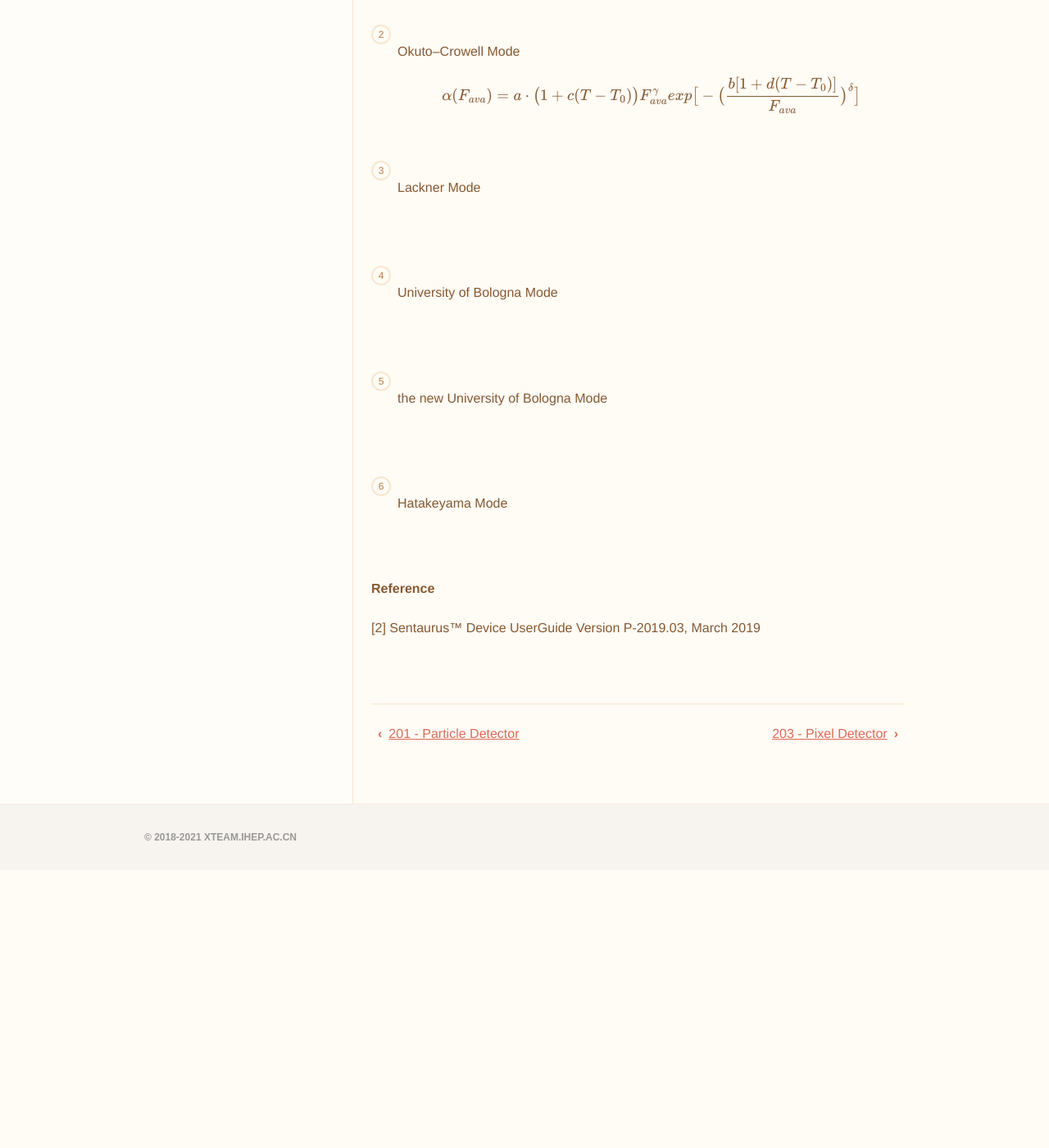
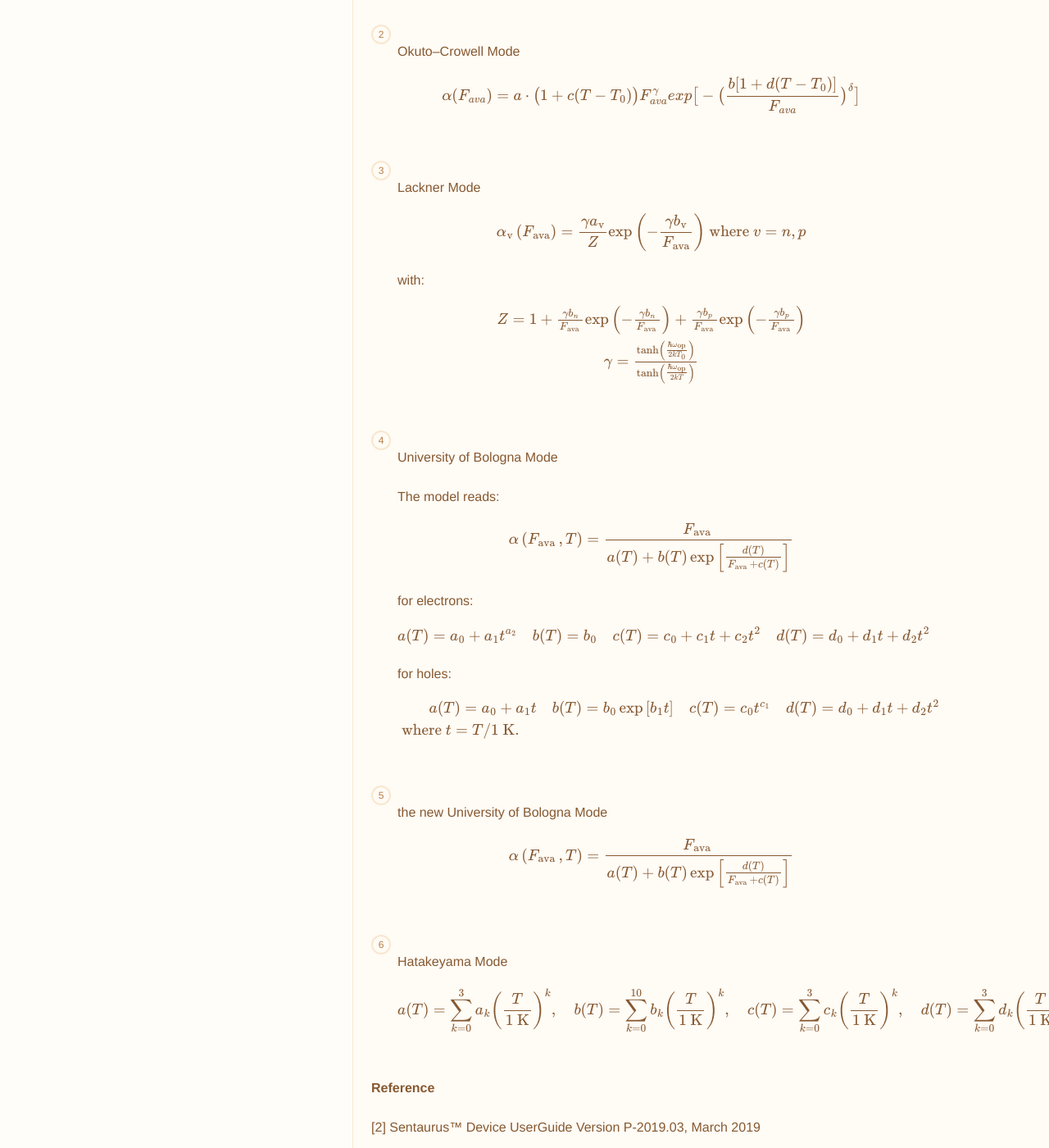
Before and after one commit to dt-np/xteam, a Jekyll site: the page built from _docs/202_silicon.md, in a window 1280 px wide and 1400 px high, scrolled down 2328 px. Shown: the whole window at 82% size. Built offline with Jekyll 4.4.1, drawn with Linux system fonts in a browser that asks for light colours; formulas are drawn with MathJax 3; before the commit the page ends 3389 px from its top, so only the background shows below that.

Commit message:
Update 202_silicon.md

```diff
--- a/_docs/202_silicon.md
+++ b/_docs/202_silicon.md
@@ -70,25 +70,51 @@ There are some Impact Ionization Models and they give the ionization coefficient
   3. Lackner Mode
 
       $$
+      \alpha_{\mathrm{v}}\left(F_{\mathrm{ava}}\right)=\frac{\gamma a_{\mathrm{v}}}{Z} \exp \left(-\frac{\gamma b_{\mathrm{v}}}{F_{\mathrm{ava}}}\right) \text { where } v=n, p
+      $$
 
+      with:
+
+      $$
+      \begin{array}{c}
+      Z=1+\frac{\gamma b_{n}}{F_{\text {ava }}} \exp \left(-\frac{\gamma b_{n}}{F_{\text {ava }}}\right)+\frac{\gamma b_{p}}{F_{\text {ava }}} \exp \left(-\frac{\gamma b_{p}} {F_{\text {ava }}}\right) \\
+      \gamma=\frac{\tanh \left(\frac{\hbar \omega_{\mathrm{op}}}{2 k T_{0}}\right)}{\tanh \left(\frac{\hbar \omega_{\mathrm{op}}}{2 k T}\right)}
+      \end{array}
       $$
 
   4. University of Bologna Mode
 
+      The model reads:
+
+      $$
+      \alpha\left(F_{\text {ava }}, T\right)=\frac{F_{\text {ava }}}{a(T)+b(T) \exp \left[\frac{d(T)}{F_{\text {ava }}+c(T)}\right]}
       $$
 
+      for electrons:
+
+      $$
+      a(T)=a_{0}+a_{1} t^{a_{2}} \quad b(T)=b_{0} \quad c(T)=c_{0}+c_{1} t+c_{2} t^{2} \quad d(T)=d_{0}+d_{1} t+d_{2} t^{2}
+      $$
+
+      for holes:
+
+      $$
+      \begin{array}{l}
+      \qquad a(T)=a_{0}+a_{1} t \quad b(T)=b_{0} \exp \left[b_{1} t\right] \quad c(T)=c_{0} t^{c_{1}} \quad d(T)=d_{0}+d_{1} t+d_{2} t^{2} \\
+      \text { where } t=T / 1 \mathrm{~K} .
+      \end{array}
       $$
 
   5. the new University of Bologna Mode
 
       $$
-
+      \alpha\left(F_{\text {ava }}, T\right)=\frac{F_{\text {ava }}}{a(T)+b(T) \exp \left[\frac{d(T)}{F_{\text {ava }}+c(T)}\right]}
       $$
 
   6. Hatakeyama Mode
 
       $$
-
+      a(T)=\sum_{k=0}^{3} a_{k}\left(\frac{T}{1 \mathrm{~K}}\right)^{k}, \quad b(T)=\sum_{k=0}^{10} b_{k}\left(\frac{T}{1 \mathrm{~K}}\right)^{k}, \quad c(T)=\sum_{k=0}^{3} c_{k}\left(\frac{T}{1 \mathrm{~K}}\right)^{k}, \quad d(T)=\sum_{k=0}^{3} d_{k}\left(\frac{T}{1 \mathrm{~K}}\right)^{k}
       $$
 
 **Reference**
```
